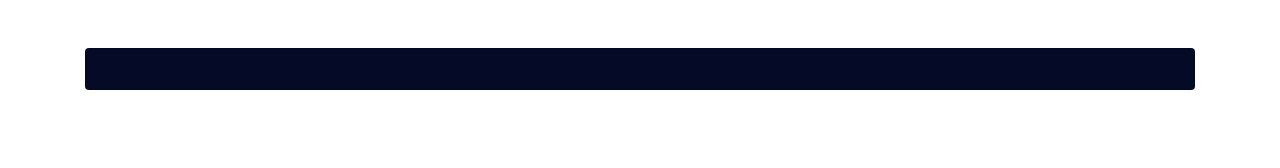
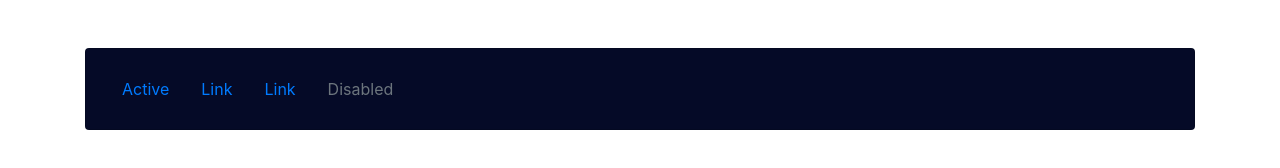
Before and after one commit to gryfklapryd/vcard, a plain HTML site: page index.html in a window 1280 px wide. Drawn offline with nearby package versions, Linux system fonts and the light colour scheme.

Commit message:
adding nav

```diff
--- a/index.html
+++ b/index.html
@@ -18,7 +18,12 @@
         <div class="container mt-5">
             <div class="card" style="background-color: #050A27">
                 <div class="card-body">
-
+                    <nav class="nav">
+                        <a class="nav-link active" href="#">Active</a>
+                        <a class="nav-link" href="#">Link</a>
+                        <a class="nav-link" href="#">Link</a>
+                        <a class="nav-link disabled" href="#" tabindex="-1" aria-disabled="true">Disabled</a>
+                    </nav>
                 </div>
             </div>
         </div>
```
